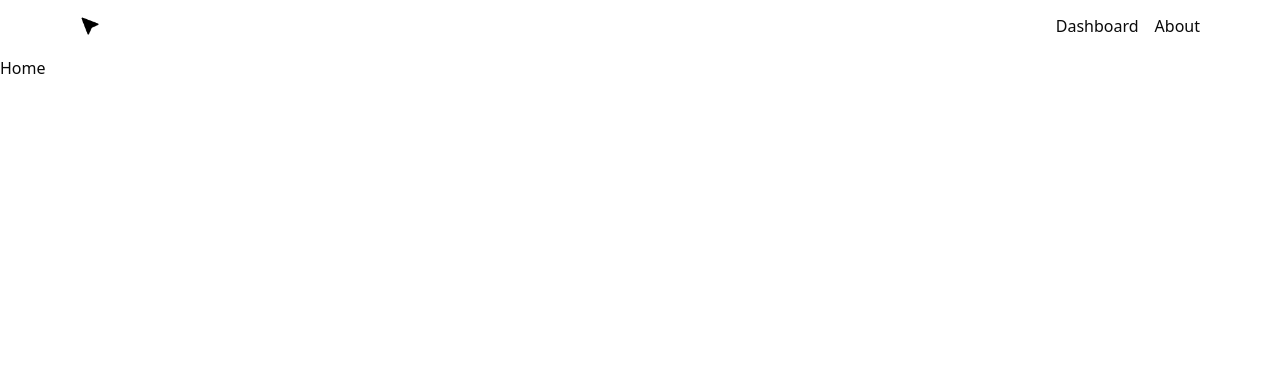
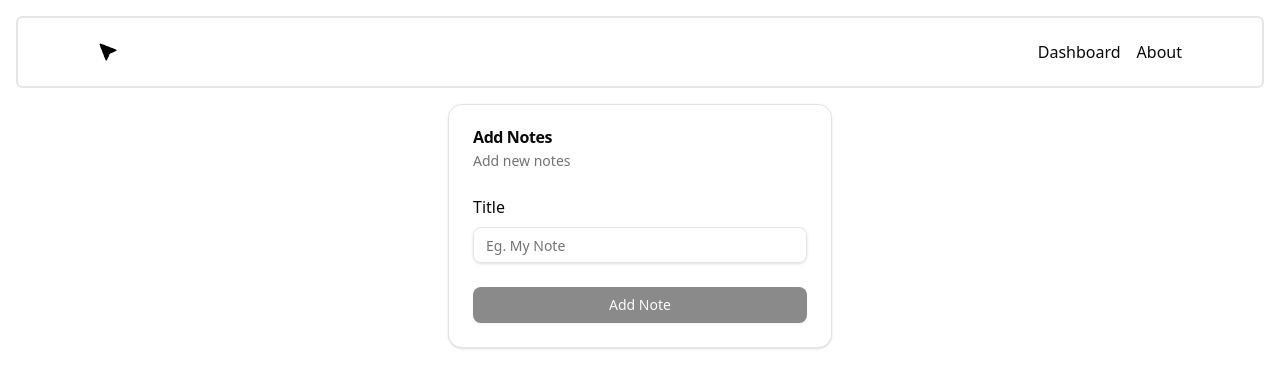
Before and after one commit to heykaran77/betterNotes, a React (Vite) app: page / in a window 1280 px wide. Shown: the top 388 px of the page. Built offline with nearby package versions, Linux system fonts and the light colour scheme.

Commit message:
Add note card & Context API

```diff
--- a/package.json
+++ b/package.json
@@ -11,6 +11,8 @@
     "concur": "concurrently \"npm run dev\" \"nodemon ./backend/index.js\""
   },
   "dependencies": {
+    "@radix-ui/react-label": "^2.1.7",
+    "@radix-ui/react-slot": "^1.2.3",
     "@tailwindcss/vite": "^4.1.13",
     "class-variance-authority": "^0.7.1",
     "clsx": "^2.1.1",
--- a/src/App.jsx
+++ b/src/App.jsx
@@ -1,20 +1,22 @@
-import React from "react";
+import React, { useContext } from "react";
 import NavBar from "./components/NavBar";
-import Container from "./components/Container";
 import { Route, Routes } from "react-router-dom";
 import Dashboard from "./components/Dashboard";
 import About from "./components/About";
 import Home from "./components/Home";
+import NotesState from "./context/NotesState";
 
 const App = () => {
   return (
     <div>
-      <NavBar />
-      <Routes>
-        <Route path="/" element={<Home />}></Route>
-        <Route path="/dashboard" element={<Dashboard />}></Route>
-        <Route path="/about" element={<About />}></Route>
-      </Routes>
+      <NotesState>
+        <NavBar />
+        <Routes>
+          <Route exact path="/" element={<Home />}></Route>
+          <Route exact path="/dashboard" element={<Dashboard />}></Route>
+          <Route exact path="/about" element={<About />}></Route>
+        </Routes>
+      </NotesState>
     </div>
   );
 };
--- a/src/components/Container.jsx
+++ /dev/null
@@ -1,7 +0,0 @@
-import React from "react";
-
-const Container = () => {
-  return <div className="max-w-4xl mx-auto px-6 md:px-8"></div>;
-};
-
-export default Container;
--- a/src/components/Home.jsx
+++ b/src/components/Home.jsx
@@ -1,7 +1,52 @@
-import React from "react";
+import React, { useState } from "react";
+import {
+  Card,
+  CardContent,
+  CardDescription,
+  CardHeader,
+  CardTitle,
+  CardFooter,
+} from "./ui/card";
+import { Label } from "@radix-ui/react-label";
+import { Input } from "./ui/input";
+import { Button } from "./ui/button";
 
 const Home = () => {
-  return <div>Home</div>;
+  const [title, settitle] = useState("");
+  return (
+    <div className="flex justify-center items-center">
+      <Card className="w-full max-w-sm">
+        <CardHeader>
+          <CardTitle>Add Notes</CardTitle>
+          <CardDescription>Add new notes</CardDescription>
+        </CardHeader>
+        <CardContent>
+          <form>
+            <div className="flex flex-col gap-6">
+              <div className="grid gap-2">
+                <Label>Title</Label>
+                <Input
+                  id="title"
+                  type="text"
+                  value={title}
+                  onChange={(e) => {
+                    settitle(e.target.value);
+                  }}
+                  placeholder="Eg. My Note"
+                  required
+                />
+              </div>
+            </div>
+          </form>
+        </CardContent>
+        <CardFooter>
+          <Button type="submit" className="w-full" disabled={!title.trim()}>
+            Add Note
+          </Button>
+        </CardFooter>
+      </Card>
+    </div>
+  );
 };
 
 export default Home;
--- a/src/components/NavBar.jsx
+++ b/src/components/NavBar.jsx
@@ -5,7 +5,7 @@
 const NavBar = () => {
   return (
     <div>
-      <div className="flex justify-between px-20 py-4 mb-1">
+      <div className="flex justify-between items-center gap-4 px-20 py-6 m-4 border-2 border-neutral-200 rounded-sm">
         <Link to="/">
           <img src="./logo.png" alt="Better Notes" width={20} height={20} />
         </Link>
--- /dev/null
+++ b/src/components/ui/button.jsx
@@ -0,0 +1,48 @@
+import * as React from "react"
+import { Slot } from "@radix-ui/react-slot"
+import { cva } from "class-variance-authority";
+
+import { cn } from "@/lib/utils"
+
+const buttonVariants = cva(
+  "inline-flex items-center justify-center gap-2 whitespace-nowrap rounded-md text-sm font-medium transition-colors focus-visible:outline-none focus-visible:ring-1 focus-visible:ring-ring disabled:pointer-events-none disabled:opacity-50 [&_svg]:pointer-events-none [&_svg]:size-4 [&_svg]:shrink-0",
+  {
+    variants: {
+      variant: {
+        default:
+          "bg-primary text-primary-foreground shadow hover:bg-primary/90",
+        destructive:
+          "bg-destructive text-destructive-foreground shadow-sm hover:bg-destructive/90",
+        outline:
+          "border border-input bg-background shadow-sm hover:bg-accent hover:text-accent-foreground",
+        secondary:
+          "bg-secondary text-secondary-foreground shadow-sm hover:bg-secondary/80",
+        ghost: "hover:bg-accent hover:text-accent-foreground",
+        link: "text-primary underline-offset-4 hover:underline",
+      },
+      size: {
+        default: "h-9 px-4 py-2",
+        sm: "h-8 rounded-md px-3 text-xs",
+        lg: "h-10 rounded-md px-8",
+        icon: "h-9 w-9",
+      },
+    },
+    defaultVariants: {
+      variant: "default",
+      size: "default",
+    },
+  }
+)
+
+const Button = React.forwardRef(({ className, variant, size, asChild = false, ...props }, ref) => {
+  const Comp = asChild ? Slot : "button"
+  return (
+    <Comp
+      className={cn(buttonVariants({ variant, size, className }))}
+      ref={ref}
+      {...props} />
+  );
+})
+Button.displayName = "Button"
+
+export { Button, buttonVariants }
--- /dev/null
+++ b/src/components/ui/card.jsx
@@ -0,0 +1,50 @@
+import * as React from "react"
+
+import { cn } from "@/lib/utils"
+
+const Card = React.forwardRef(({ className, ...props }, ref) => (
+  <div
+    ref={ref}
+    className={cn("rounded-xl border bg-card text-card-foreground shadow", className)}
+    {...props} />
+))
+Card.displayName = "Card"
+
+const CardHeader = React.forwardRef(({ className, ...props }, ref) => (
+  <div
+    ref={ref}
+    className={cn("flex flex-col space-y-1.5 p-6", className)}
+    {...props} />
+))
+CardHeader.displayName = "CardHeader"
+
+const CardTitle = React.forwardRef(({ className, ...props }, ref) => (
+  <div
+    ref={ref}
+    className={cn("font-semibold leading-none tracking-tight", className)}
+    {...props} />
+))
+CardTitle.displayName = "CardTitle"
+
+const CardDescription = React.forwardRef(({ className, ...props }, ref) => (
+  <div
+    ref={ref}
+    className={cn("text-sm text-muted-foreground", className)}
+    {...props} />
+))
+CardDescription.displayName = "CardDescription"
+
+const CardContent = React.forwardRef(({ className, ...props }, ref) => (
+  <div ref={ref} className={cn("p-6 pt-0", className)} {...props} />
+))
+CardContent.displayName = "CardContent"
+
+const CardFooter = React.forwardRef(({ className, ...props }, ref) => (
+  <div
+    ref={ref}
+    className={cn("flex items-center p-6 pt-0", className)}
+    {...props} />
+))
+CardFooter.displayName = "CardFooter"
+
+export { Card, CardHeader, CardFooter, CardTitle, CardDescription, CardContent }
--- /dev/null
+++ b/src/components/ui/input.jsx
@@ -0,0 +1,19 @@
+import * as React from "react"
+
+import { cn } from "@/lib/utils"
+
+const Input = React.forwardRef(({ className, type, ...props }, ref) => {
+  return (
+    <input
+      type={type}
+      className={cn(
+        "flex h-9 w-full rounded-md border border-input bg-transparent px-3 py-1 text-base shadow-sm transition-colors file:border-0 file:bg-transparent file:text-sm file:font-medium file:text-foreground placeholder:text-muted-foreground focus-visible:outline-none focus-visible:ring-1 focus-visible:ring-ring disabled:cursor-not-allowed disabled:opacity-50 md:text-sm",
+        className
+      )}
+      ref={ref}
+      {...props} />
+  );
+})
+Input.displayName = "Input"
+
+export { Input }
--- /dev/null
+++ b/src/components/ui/label.jsx
@@ -0,0 +1,16 @@
+import * as React from "react"
+import * as LabelPrimitive from "@radix-ui/react-label"
+import { cva } from "class-variance-authority";
+
+import { cn } from "@/lib/utils"
+
+const labelVariants = cva(
+  "text-sm font-medium leading-none peer-disabled:cursor-not-allowed peer-disabled:opacity-70"
+)
+
+const Label = React.forwardRef(({ className, ...props }, ref) => (
+  <LabelPrimitive.Root ref={ref} className={cn(labelVariants(), className)} {...props} />
+))
+Label.displayName = LabelPrimitive.Root.displayName
+
+export { Label }
--- /dev/null
+++ b/src/context/NotesContext.jsx
@@ -0,0 +1,5 @@
+import { createContext, useContext } from "react";
+
+const noteContext = createContext();
+
+export default noteContext;
--- /dev/null
+++ b/src/context/NotesState.jsx
@@ -0,0 +1,10 @@
+import React, { useState } from "react";
+import noteContext from "./NotesContext";
+
+const NotesState = (props) => {
+  return (
+    <noteContext.Provider value={{}}>{props.children}</noteContext.Provider>
+  );
+};
+
+export default NotesState;
```
Also changed, not shown: 1 other file (tests, documents, lock files or other folders).
